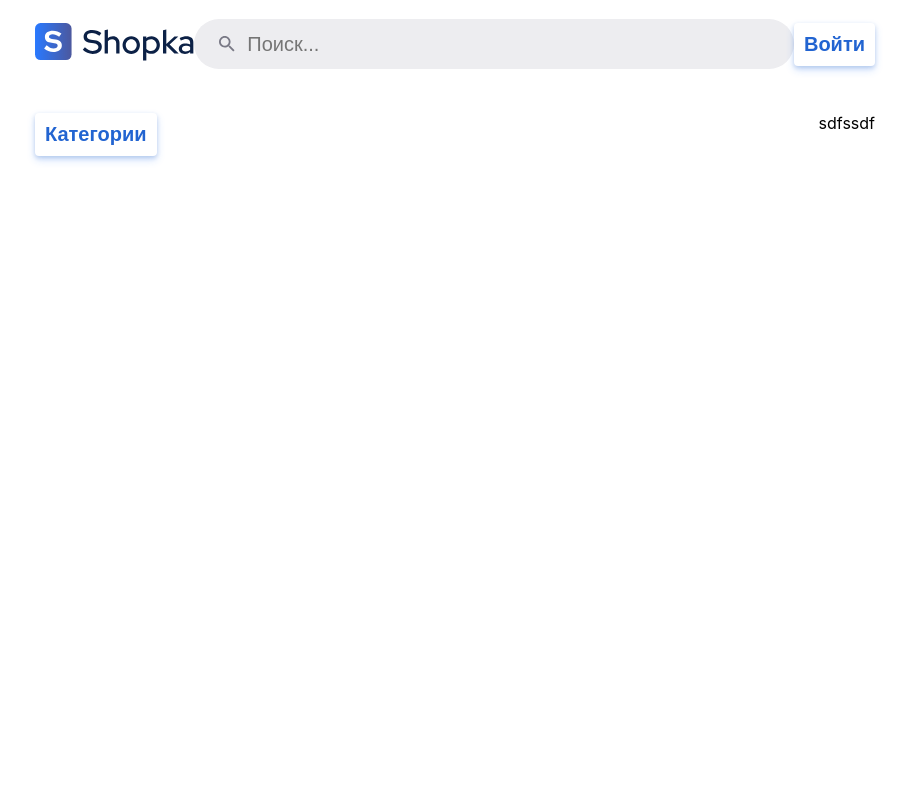
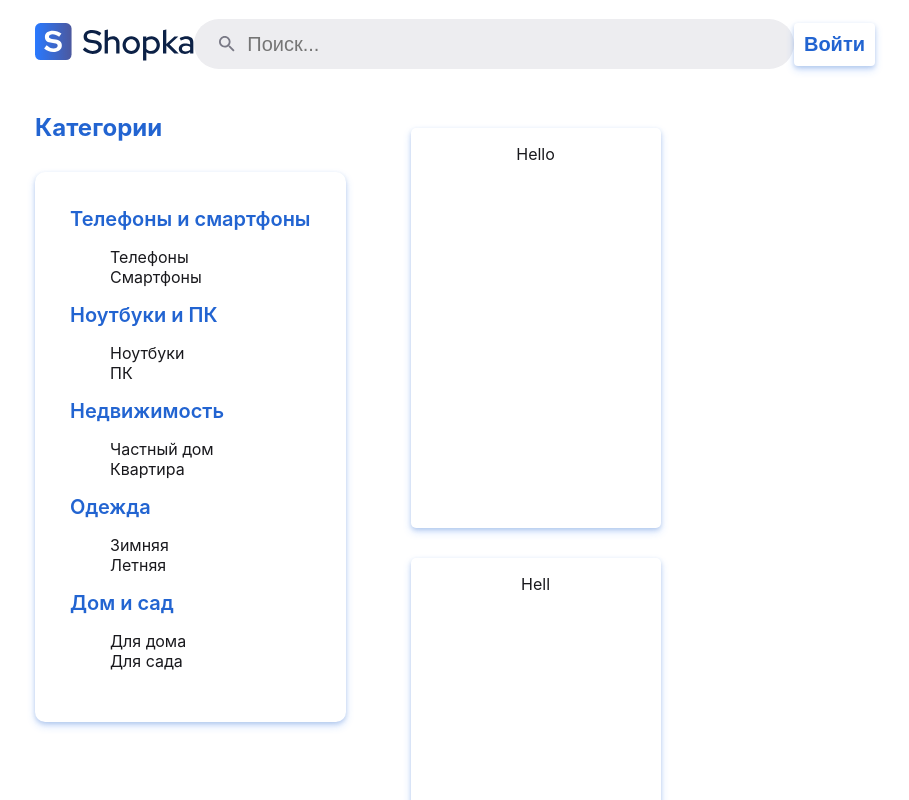
Before and after one commit to zavsik/shopka, a Next.js app: page / in a window 1280 px wide. Shown: the top 800 px of the page, without its empty margins (185-1094 px from the left). Built offline with nearby package versions, Linux system fonts and the light colour scheme.

Commit message:
products

```diff
--- /dev/null
+++ b/pages/components/product.js
@@ -0,0 +1,10 @@
+import styles from '../../styles/Product.module.scss'
+
+export default function Product({children}) {
+
+    return(
+        <div className={styles.container}>
+            <p>{children}</p>
+        </div>
+    )
+}
--- a/pages/index.js
+++ b/pages/index.js
@@ -1,28 +1,9 @@
 import Head from 'next/head'
 import styles from '../styles/Main.module.scss'
 import Image from 'next/image'
+import Product from './components/product'
 
 export default function Home() {
-  let value = false
-
-
-
-  function handlerClick() {
-    let setValue = document.getElementById('filters__block')
-
-    if(value == false) {
-      setValue.style.display = "block"
-      value = true
-    }else{
-      setValue.style.display = 'none'
-      value = false
-
-      return value
-
-    }
-  }
-
-
   return (
     <div className={styles.container}>
       <Head>
@@ -36,42 +17,66 @@ export default function Home() {
           <div className={styles.logo}>
             <Image src={'/logo.svg'} width={174} height={41} />
           </div>
-
           <div className={styles.search__field}>
             <div className={styles.input__set}>
               <Image src={'/icons/search__icon.svg'} width={17.5} height={17.5}/>
               <input placeholder={'Поиск...'} type='search'/>
-
             </div>
           </div>
-
           <div className={styles.login__btn}>
             <button>Войти</button>
           </div>
         </div>
         <div className={styles.content}>
           <div className={styles.categories}>
-            <button onClick={handlerClick}>Категории</button>
-            <div id='filters__block' className={styles.filtres}>
+            <h2>Категории</h2>
+            <div className={styles.filtres}>
               <p>Телефоны и смартфоны</p>
               <ul>
                 <li><a>Телефоны</a></li>
                 <li><a>Смартфоны</a></li>
               </ul>
-              <p>Телефоны и смартфоны</p>
+              <p>Ноутбуки и ПК</p>
               <ul>
-                <li><a>Телефоны</a></li>
-                <li><a>Смартфоны</a></li>
+                <li><a>Ноутбуки</a></li>
+                <li><a>ПК</a></li>
               </ul>
-              <p>Телефоны и смартфоны</p>
+              <p>Недвижимость</p>
               <ul>
-                <li><a>Телефоны</a></li>
-                <li><a>Смартфоны</a></li>
+                <li><a>Частный дом</a></li>
+                <li><a>Квартира</a></li>
+              </ul>
+              <p>Одежда</p>
+              <ul>
+                <li><a>Зимняя</a></li>
+                <li><a>Летняя</a></li>
+              </ul>
+              <p>Дом и сад</p>
+              <ul>
+                <li><a>Для дома</a></li>
+                <li><a>Для сада</a></li>
               </ul>
             </div>
           </div>
-          <div className={styles.goods}>
-            sdfssdf
+          <div className={styles.wrapper}>
+            <div className={styles.products}>
+              <Product>Hello</Product>
+              <Product>Hell</Product>
+              <Product>Hel</Product>
+              <Product>He</Product>
+              <Product>H</Product>
+              <Product>g</Product>
+              <Product>gh</Product>
+              <Product>hhjj</Product>
+              <Product>Hello</Product>
+              <Product>Hell</Product>
+              <Product>Hel</Product>
+              <Product>He</Product>
+              <Product>H</Product>
+              <Product>g</Product>
+              <Product>gh</Product>
+              <Product>hhjj</Product>
+            </div>
           </div>
         </div>
       </main>
--- a/styles/Main.module.scss
+++ b/styles/Main.module.scss
@@ -68,7 +68,21 @@
   }
 
 }
+.content{
+  margin-top: 25px;
+  display: flex;
+  justify-content: space-between;
+}
+
 .categories{
+  position: sticky;
+
+  max-width: max-content;
+  h2{
+    margin-top: 0;
+    color: #2264D1;
+    font-weight: 700;
+  }
   p{
     font-size: 20px;
     font-weight: 600;
@@ -100,7 +114,15 @@
   }
 
   .filtres{
-    display: none;
+    width: max-content;
+    transition: .1s;
+    border-radius: 10px;
+    padding: 35px;
+    margin-top: 30px;
+    box-shadow: 0px 2px 4px
+      rgba(27, 78, 163, 0.2),
+      0px 4px 8px
+      rgba(41, 121, 255, 0.2);
   }
   li{
     list-style-type: none;
@@ -111,8 +133,13 @@
     font-weight: 600;
   }
 }
-.content{
-  margin-top: 25px;
+
+.wrapper{
   display: flex;
-  justify-content: space-between;
+  justify-content: flex-end;
+  margin-left: 50px;
+  .products{
+    display: flex;
+    flex-wrap: wrap;
+  }
 }
--- /dev/null
+++ b/styles/Product.module.scss
@@ -0,0 +1,13 @@
+.container{
+    margin: 15px;
+    width: 250px;
+    height: 400px;
+    display: flex;
+    justify-content: center;
+    box-shadow: 0px 2px 4px
+      rgba(27, 78, 163, 0.2),
+      0px 4px 8px
+      rgba(41, 121, 255, 0.2);
+
+    border-radius: 5px;
+}
```
